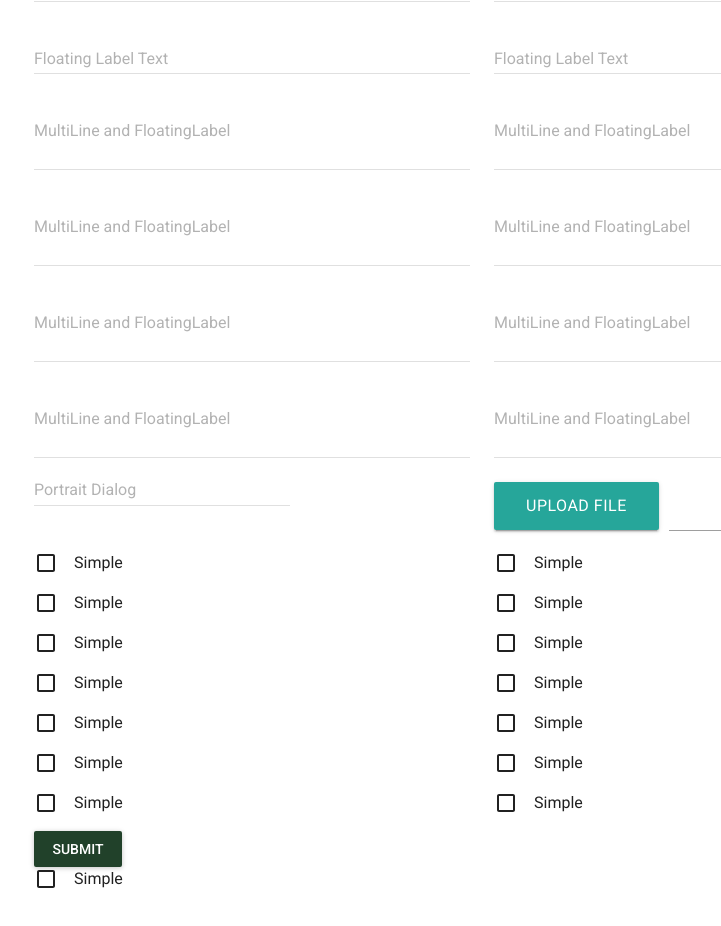
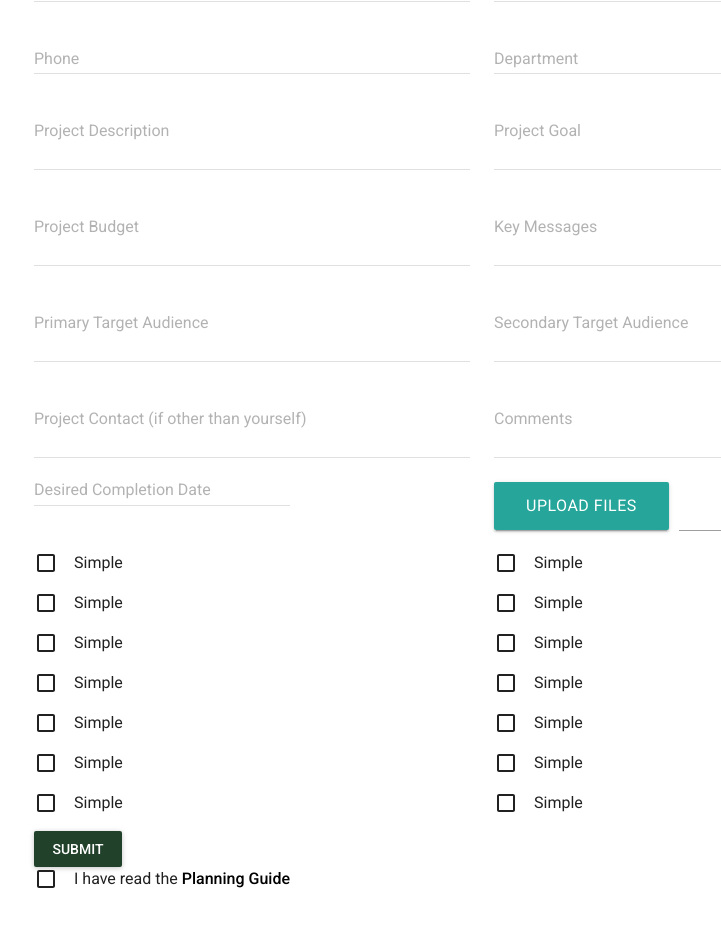
Before and after one commit to fus-marcom/resource-center, a React (Create React App) app: page /service-request-form in a window 1280 px wide. Shown: the part 260-1186 px from the top of the page, without its empty margins (158-879 px from the left). Built offline with nearby package versions, Linux system fonts and the light colour scheme; what react-tap-event-plugin would draw is missing.

Commit message:
Add labels for request form inputs

```diff
--- a/src/views/ServiceRequest.js
+++ b/src/views/ServiceRequest.js
@@ -3,6 +3,7 @@ import TextField from 'material-ui/TextField'
 import DatePicker from 'material-ui/DatePicker'
 import Checkbox from 'material-ui/Checkbox'
 import RaisedButton from '../components/MaterializeRaisedButton'
+import { Link } from 'react-router-dom'
 import '../styles/inputFile.css'
 
 const styles = {
@@ -63,20 +64,20 @@ class ServiceRequest extends Component {
         </div>
         <div className='row'>
           <div className='col s12 m6'>
-            <TextField floatingLabelText='Floating Label Text' fullWidth />
+            <TextField floatingLabelText='Name' fullWidth />
           </div>
           <div className='col s12 m6'>
-            <TextField floatingLabelText='Floating Label Text' fullWidth />
+            <TextField floatingLabelText='Email' fullWidth />
           </div>
           <div className='col s12 m6'>
-            <TextField floatingLabelText='Floating Label Text' fullWidth />
+            <TextField floatingLabelText='Phone' fullWidth />
           </div>
           <div className='col s12 m6'>
-            <TextField floatingLabelText='Floating Label Text' fullWidth />
+            <TextField floatingLabelText='Department' fullWidth />
           </div>
           <div className='col s12 m6'>
             <TextField
-              floatingLabelText='MultiLine and FloatingLabel'
+              floatingLabelText='Project Description'
               multiLine
               rows={2}
               fullWidth
@@ -84,7 +85,7 @@ class ServiceRequest extends Component {
           </div>
           <div className='col s12 m6'>
             <TextField
-              floatingLabelText='MultiLine and FloatingLabel'
+              floatingLabelText='Project Goal'
               multiLine
               rows={2}
               fullWidth
@@ -92,7 +93,7 @@ class ServiceRequest extends Component {
           </div>
           <div className='col s12 m6'>
             <TextField
-              floatingLabelText='MultiLine and FloatingLabel'
+              floatingLabelText='Project Budget'
               multiLine
               rows={2}
               fullWidth
@@ -100,7 +101,7 @@ class ServiceRequest extends Component {
           </div>
           <div className='col s12 m6'>
             <TextField
-              floatingLabelText='MultiLine and FloatingLabel'
+              floatingLabelText='Key Messages'
               multiLine
               rows={2}
               fullWidth
@@ -108,7 +109,7 @@ class ServiceRequest extends Component {
           </div>
           <div className='col s12 m6'>
             <TextField
-              floatingLabelText='MultiLine and FloatingLabel'
+              floatingLabelText='Primary Target Audience'
               multiLine
               rows={2}
               fullWidth
@@ -116,7 +117,7 @@ class ServiceRequest extends Component {
           </div>
           <div className='col s12 m6'>
             <TextField
-              floatingLabelText='MultiLine and FloatingLabel'
+              floatingLabelText='Secondary Target Audience'
               multiLine
               rows={2}
               fullWidth
@@ -124,7 +125,7 @@ class ServiceRequest extends Component {
           </div>
           <div className='col s12 m6'>
             <TextField
-              floatingLabelText='MultiLine and FloatingLabel'
+              floatingLabelText='Project Contact (if other than yourself)'
               multiLine
               rows={2}
               fullWidth
@@ -132,19 +133,19 @@ class ServiceRequest extends Component {
           </div>
           <div className='col s12 m6'>
             <TextField
-              floatingLabelText='MultiLine and FloatingLabel'
+              floatingLabelText='Comments'
               multiLine
               rows={2}
               fullWidth
             />
           </div>
           <div className='col s12 m6'>
-            <DatePicker hintText='Portrait Dialog' />
+            <DatePicker hintText='Desired Completion Date' />
           </div>
           <div className='col s12 m6'>
             <div className='file-field input-field'>
               <div className='btn'>
-                <span>Upload File</span>
+                <span>Upload Files</span>
                 <input
                   id='upload'
                   type='file'
@@ -161,16 +162,6 @@ class ServiceRequest extends Component {
                 />
               </div>
             </div>
-            {/* This is how Material-UI display an upload button (uncomment it)
-                <RaisedButton
-                  label="Choose an Image"
-                  labelPosition="before"
-                  style={styles.button}
-                  containerElement="label"
-                >
-                  <input type="file" style={styles.exampleImageInput} />
-                </RaisedButton>
-           */}
           </div>
           <div className='col s12 m6'>
             <Checkbox label='Simple' style={styles.checkbox} />
@@ -192,7 +183,18 @@ class ServiceRequest extends Component {
           </div>
           <div className='col s12'>
             <RaisedButton label='Submit' primary />
-            <Checkbox label='Simple' style={styles.checkbox} />
+            <Checkbox
+              label={
+                <span>
+                  I have read the{' '}
+                  <Link exact to='/planning-guide' style={{ fontWeight: 500 }}>
+                    Planning Guide
+                  </Link>
+                </span>
+              }
+              style={styles.checkbox}
+              inputStyle={{ width: '35px' }}
+            />
           </div>
         </div>
       </div>
```
